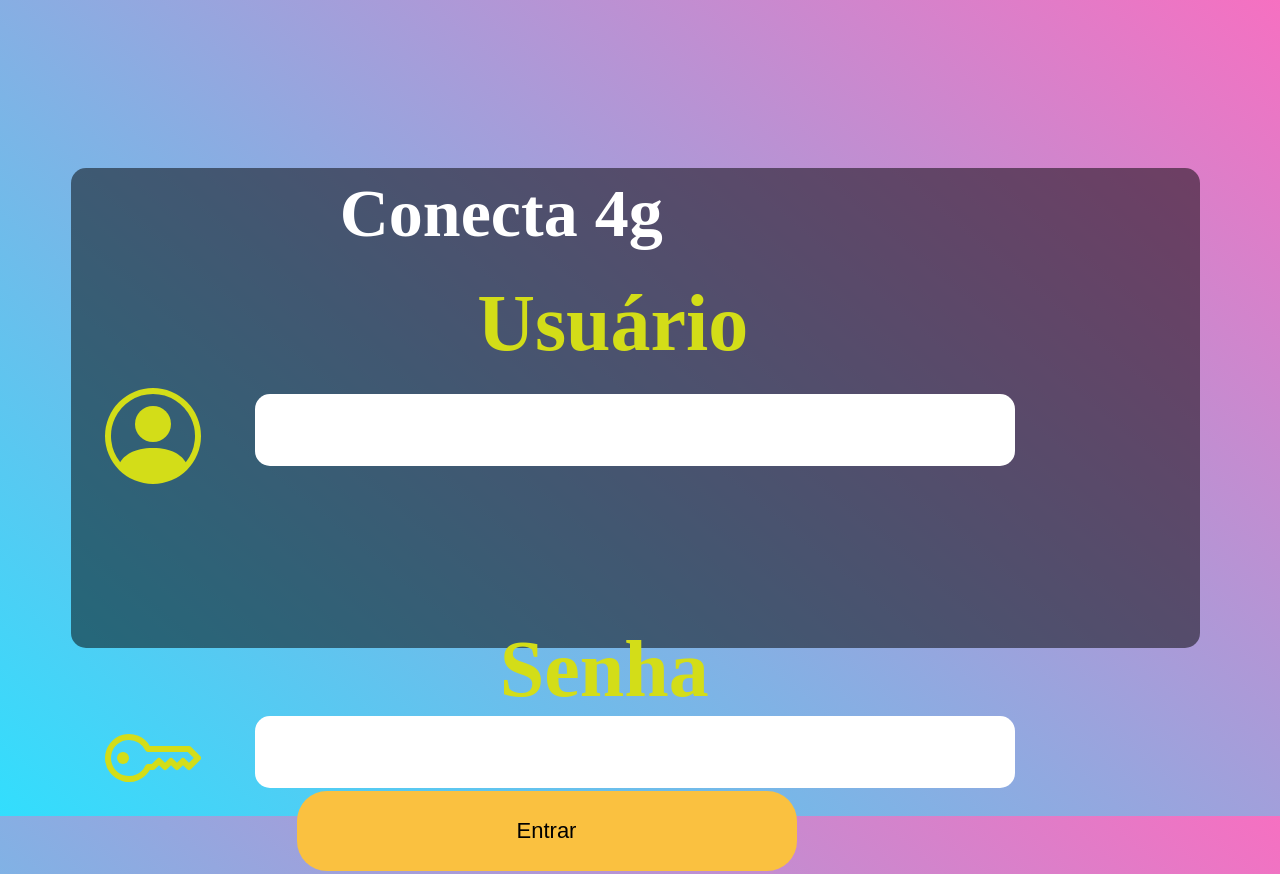
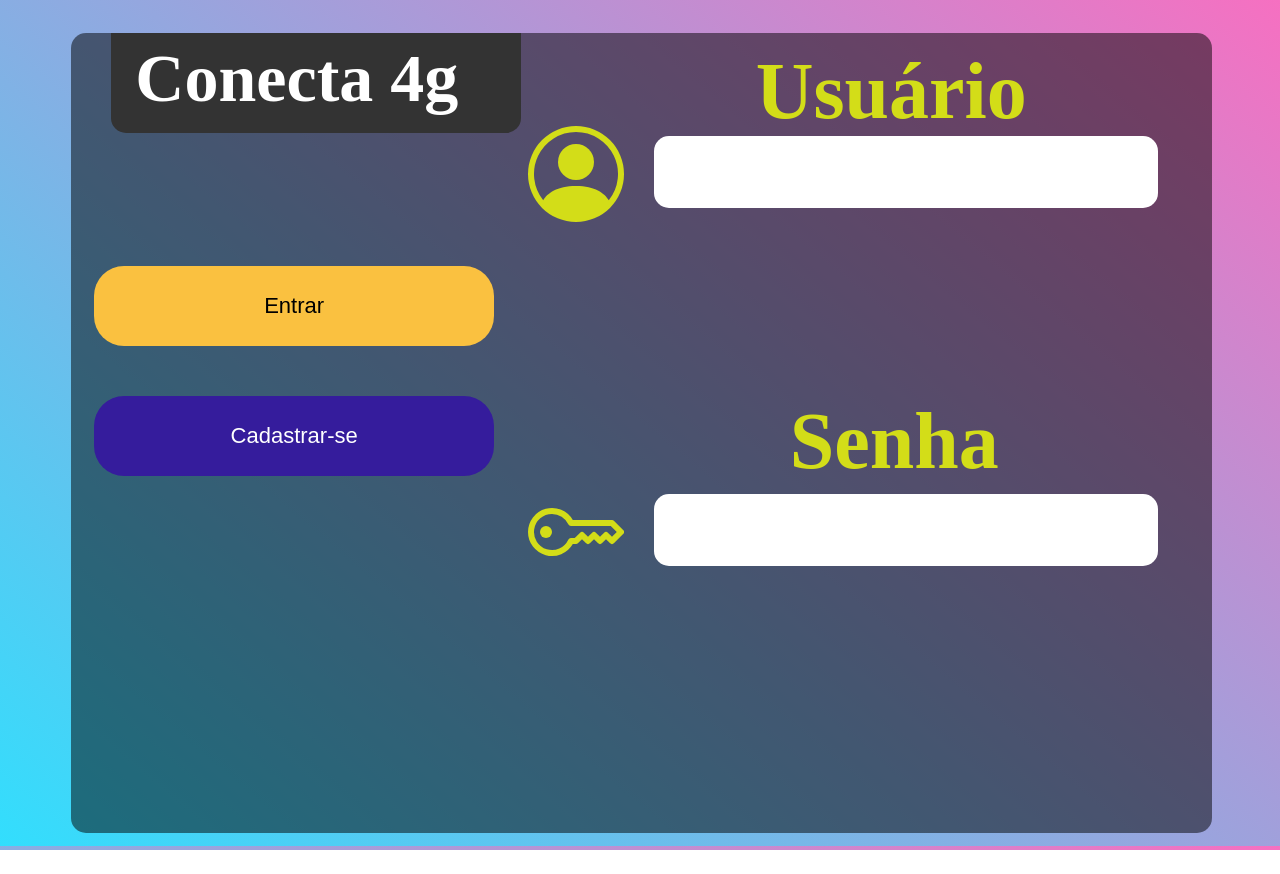
Before and after one commit to MINATO4K/Tela-de-login-v1, a plain HTML site: page index.html in a window 1280 px wide. Shown: the top 874 px of the page. After the commit the page ends 850 px from the top, so only its background shows below. Drawn offline with Linux system fonts and the light colour scheme.

Commit message:
Update index.html

```diff
--- a/index.html
+++ b/index.html
@@ -7,13 +7,12 @@
 <style>
   body{
     display:flex ;
-    align-items: center;
-    justify-content: center;
+
     flex-direction: column;
     background: linear-gradient(220deg,#f670c1,#32defd);
-    width:98%;
+    width:99%;
     color:#d3dd18;
-    height:759px;
+    height: 720px;
   }
   .container{
   display: flex;
@@ -54,6 +53,7 @@
   }
   #senha{
     position: absolute;
+    font-size: 30px;
     left:38%;
     top: 36%;
   }
@@ -107,42 +107,57 @@
   }
   @media only screen and (min-width:600px){
     body{
-      height: 100vh;
+      height: 830px ;
     }
     .container{
-      height: 60%;
+      margin-top: 2%;
+      height:100vh;
+      margin-left: 5%;
+    }
+    form{
+	height:200px;
+	}
+    input{
+      margin-top: -260px;
+      margin-left : 33rem;
+      width: 500px;
+      height: 70px;
     }
     li{
-      margin-top:20%;
-    }
-    input{
-      height: 70px;
+      margin-top: 23%;
     }
     .texto{
       width:410px;
       height:100px ;
-      margin-left: 245px;
+      margin-left: 40px;
     }
     svg{
-      top: -6px;
+      top: -270px;
+      left: 40%;
       height: 96px;
       width:96px;
     }
+    #senha{
+      font-size: 80px;
+      left: 63%;
+      top: -40%;
+    }
     #Usuario{
       font-size: 80px;
-      top: -196px;
+      top: -430px;
+      left:60% ;
     }
     #log{
-      left: 20%;
-      width:500px;
+      left: 2%;
+      width:400px;
       height: 80px;
-      top: 95%;
+      top: -65%;
     }
     #add{
-      left: 20%;
-      width:500px;
+      left: 2%;
+      width:400px;
       height: 80px;
-      top: 120%;
+      top: 0%;
     }
     h3{
       font-size: 80px;
@@ -165,14 +180,14 @@
   <div class="login">
     <form>
       <h3 id="Usuario">Usuário</h3>
-    <li>
+    <li id="1">
       <svg xmlns="http://www.w3.org/2000/svg"  fill="currentColor" class="bi bi-person-circle" viewBox="0 0 16 16">
   <path d="M11 6a3 3 0 1 1-6 0 3 3 0 0 1 6 0z"/>
   <path fill-rule="evenodd" d="M0 8a8 8 0 1 1 16 0A8 8 0 0 1 0 8zm8-7a7 7 0 0 0-5.468 11.37C3.242 11.226 4.805 10 8 10s4.757 1.225 5.468 2.37A7 7 0 0 0 8 1z"/>
 </svg> <input type="text">
     </li>
     <h3 id="senha">Senha</h3>
-    <li>
+    <li id="2">
       <svg xmlns="http://www.w3.org/2000/svg" fill="currentColor" class="bi bi-key" viewBox="0 0 16 16">
   <path d="M0 8a4 4 0 0 1 7.465-2H14a.5.5 0 0 1 .354.146l1.5 1.5a.5.5 0 0 1 0 .708l-1.5 1.5a.5.5 0 0 1-.708 0L13 9.207l-.646.647a.5.5 0 0 1-.708 0L11 9.207l-.646.647a.5.5 0 0 1-.708 0L9 9.207l-.646.647A.5.5 0 0 1 8 10h-.535A4 4 0 0 1 0 8zm4-3a3 3 0 1 0 2.712 4.285A.5.5 0 0 1 7.163 9h.63l.853-.854a.5.5 0 0 1 .708 0l.646.647.646-.647a.5.5 0 0 1 .708 0l.646.647.646-.647a.5.5 0 0 1 .708 0l.646.647.793-.793-1-1h-6.63a.5.5 0 0 1-.451-.285A3 3 0 0 0 4 5z"/>
   <path d="M4 8a1 1 0 1 1-2 0 1 1 0 0 1 2 0z"/>
```
